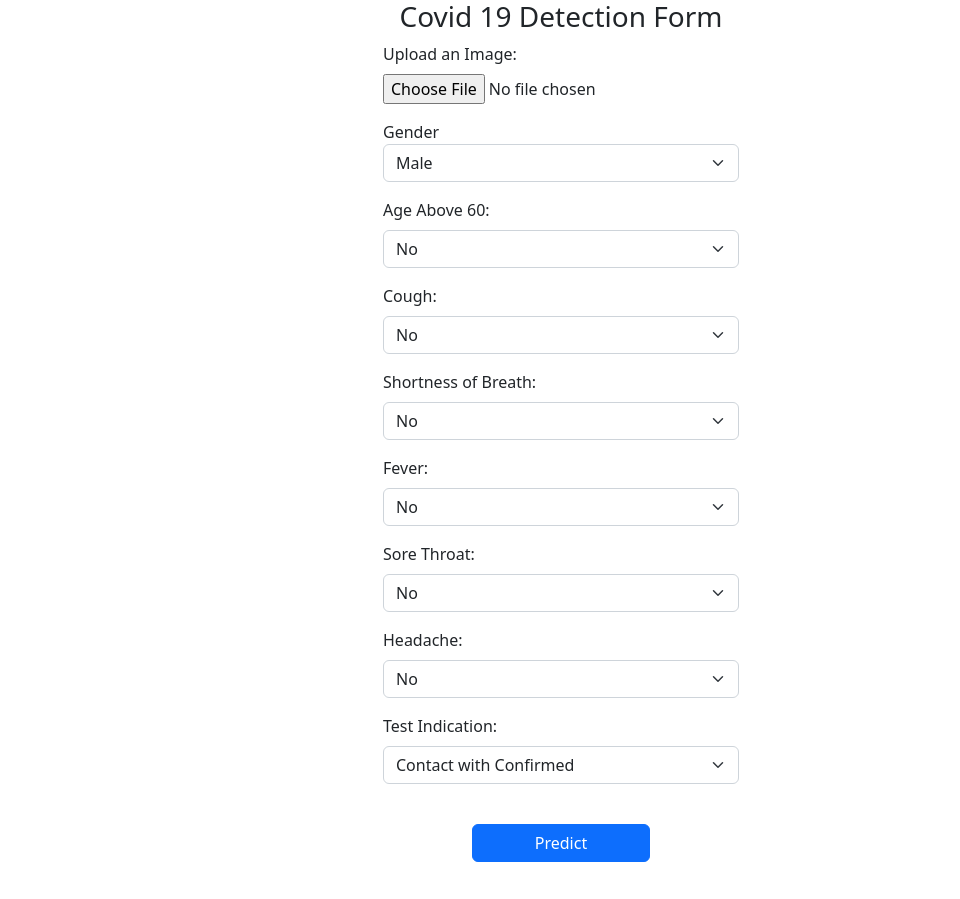
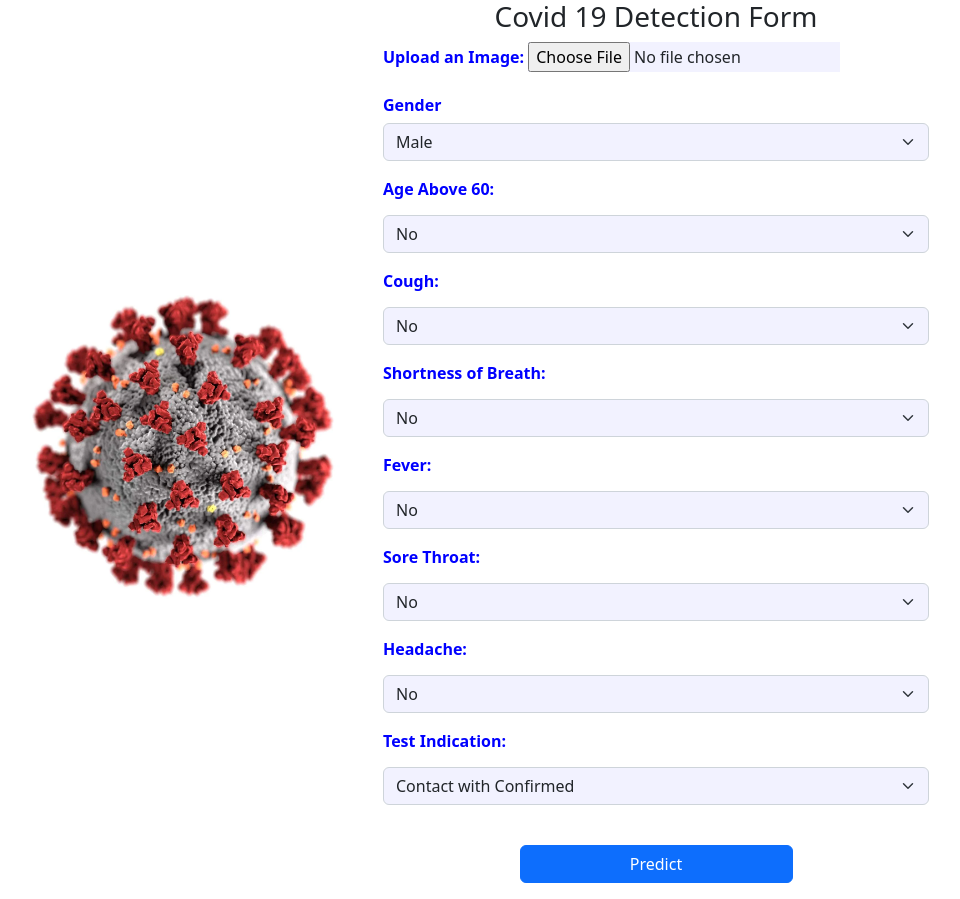
Before and after one commit to Mujeeb-Khalil/FYP, a Flask app: page /COVID-19 in a window 1280 px wide. Shown: the whole page, without its empty margins (79-1039 px from the left). Before the commit the page ends 862 px from the top, so only its background shows below. Run offline with Flask 2, Linux system fonts and the light colour scheme; parts of the project's set-up code (start-up, migrations or seed data) failed here and were passed over.

Commit message:
Updated templates

```diff
--- a/templates/Covid19Predictionform.html
+++ b/templates/Covid19Predictionform.html
@@ -4,7 +4,7 @@
     <meta charset="UTF-8" />
     <meta http-equiv="X-UA-Compatible" content="IE=edge" />
     <meta name="viewport" content="width=device-width, initial-scale=1.0" />
-    <title>Covid Detection Form</title>
+    <title>Covid Prediction Form</title>
 
     <!-- CSS only -->
     <link
@@ -13,17 +13,41 @@
       integrity="sha384-gH2yIJqKdNHPEq0n4Mqa/HGKIhSkIHeL5AyhkYV8i59U5AR6csBvApHHNl/vI1Bx"
       crossorigin="anonymous"
     />
+
+    <style>
+      select {
+        margin: 0.375rem 0 !important;
+      }
+
+      input,
+      select {
+        background-color: rgba(0, 0, 255, 0.05) !important;
+      }
+
+      label {
+        color: rgba(0, 0, 255, 1);
+        font-weight: bold;
+      }
+
+      input::placeholder {
+        color: rgba(0, 0, 0, 0.01);
+      }
+    </style>
   </head>
   <body>
     <div class="container">
       <div class="row">
-        <div class="col-4"></div>
-        <div class="col-4">
+        <div class="d-none d-md-block col-4">
+          <div class="d-flex justify-content-center align-items-center h-100">
+            <img src="{{url_for('static',filename = 'images/coronavirus.png')}}" alt="heart" class="w-100" />
+          </div>
+        </div>
+        <div class="col-12 col-md-6">
           <h3 class="text-center">Covid 19 Detection Form</h3>
           <form action="/COVID-19/Result" method="post" enctype="multipart/form-data">
             <div class="mb-3">
               <label for="" class="form-label">Upload an Image:</label>
-              <input type="file" name="image" id="" accept="image/*" required/>
+              <input type="file" name="image" id="" accept="image/*" required />
             </div>
 
             <div class="mb-3">
@@ -38,8 +62,7 @@
               <label for="" class="form-label">Age Above 60:</label>
               <select name="Age_Above_60" class="form-select" aria-label="Default select example">
                 <option selected>No</option>
-                <option >Yes</option>
-
+                <option>Yes</option>
               </select>
             </div>
 
@@ -48,7 +71,6 @@
               <select name="Cough" class="form-select" aria-label="Default select example">
                 <option selected>No</option>
                 <option>Yes</option>
-
               </select>
             </div>
 
@@ -57,7 +79,6 @@
               <select name="Shortness_of_breath" class="form-select" aria-label="Default select example">
                 <option selected>No</option>
                 <option>Yes</option>
-
               </select>
             </div>
 
@@ -66,7 +87,6 @@
               <select name="Fever" class="form-select" aria-label="Default select example">
                 <option selected>No</option>
                 <option>Yes</option>
-
               </select>
             </div>
 
@@ -75,7 +95,6 @@
               <select name="Sore_throat" class="form-select" aria-label="Default select example">
                 <option selected>No</option>
                 <option>Yes</option>
-
               </select>
             </div>
 
@@ -84,7 +103,6 @@
               <select name="Headache" class="form-select" aria-label="Default select example">
                 <option selected>No</option>
                 <option>Yes</option>
-
               </select>
             </div>
 
--- a/templates/Covid19result.html
+++ b/templates/Covid19result.html
@@ -14,6 +14,7 @@
       crossorigin="anonymous"
     />
   </head>
+
   <body class="bg-secondary bg-opacity-25">
     <main class="container min-vh-100">
       <div class="row">
@@ -48,7 +49,6 @@
       const perct = document.getElementById('perct-result-text');
       const prediction = document.getElementById('prediction-result-text');
 
-      console.log('{{percentage}}');
       if (Number('{{percentage}}') >= 50) {
         perct.style.color = '#dc3545';
         prediction.style.color = '#dc3545';
--- a/templates/HeartDiseasePredictionform.html
+++ b/templates/HeartDiseasePredictionform.html
@@ -4,7 +4,7 @@
     <meta charset="UTF-8" />
     <meta http-equiv="X-UA-Compatible" content="IE=edge" />
     <meta name="viewport" content="width=device-width, initial-scale=1.0" />
-    <title>Document</title>
+    <title>Heart Disease Prediction Form</title>
 
     <!-- CSS only -->
     <link
--- a/templates/heart_disease_result.html
+++ b/templates/heart_disease_result.html
@@ -49,7 +49,6 @@
         </div>
       </div>
     </main>
-  </body>
 
     <script>
       const perct = document.getElementById('perct-result-text');
@@ -64,4 +63,5 @@
         prediction.style.color = '#198754';
       }
     </script>
+  </body>
 </html>
```
Also changed, not shown: static/images/coronavirus.png (added). Lines whose indentation alone changed are shown as unchanged.
